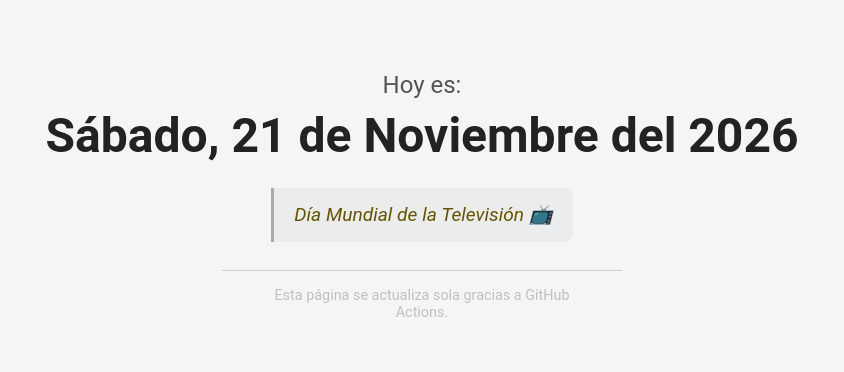
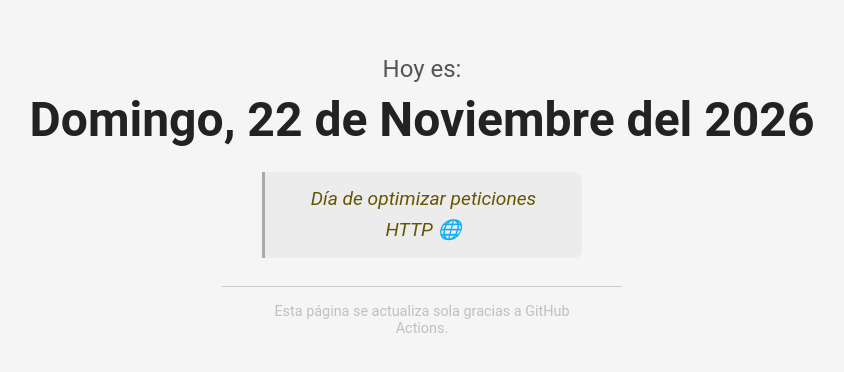
Before and after one commit to LuisibrosGD/dia-actual, a plain HTML site: page index.html in a window 1280 px wide. Shown: the part 204-576 px from the top of the page, without its empty margins (218-1062 px from the left). Drawn offline with Linux system fonts and the light colour scheme.

Commit message:
Actualizar fecha y frase del dia

```diff
--- a/index.html
+++ b/index.html
@@ -11,9 +11,9 @@
             Hoy es:
         </p>
         <div class="fecha">
-            Sábado, 21 de Noviembre del 2026
+            Domingo, 22 de Noviembre del 2026
         </div>
-        <div class="frase" id="frase" data-texto="Día Mundial de la Televisión 📺">
+        <div class="frase" id="frase" data-texto="Día de optimizar peticiones HTTP 🌐">
 
         </div>
         <hr>
```
